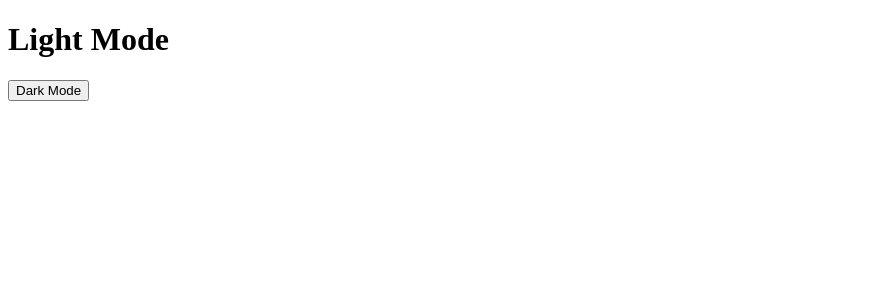
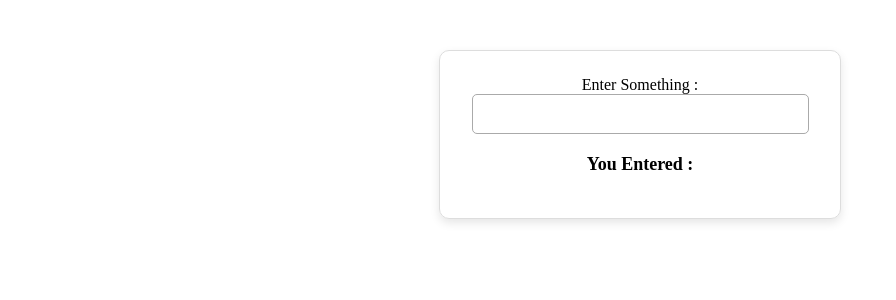
Before and after one commit to Ravi-Mk01/React, a React (Vite) app in the folder Day-4/UseState-apps/: page / in a window 1280 px wide. Shown: the top 300 px of the page, without its empty margins (0-896 px from the left). Built offline with nearby package versions, Linux system fonts and the light colour scheme.

Commit message:
Add new Component Input Box

```diff
--- /dev/null
+++ b/Day-4/UseState-apps/src/InputBox.jsx
@@ -0,0 +1,35 @@
+import { useState } from "react"
+
+function InputBox() {
+    const [text, setText] = useState("")
+    return (
+        <div style={{
+        width: "350px",
+        margin: "50px auto",
+        padding: "25px",
+        textAlign: "center",
+        border: "1px solid #ddd",
+        borderRadius: "10px",
+        boxShadow: "0 4px 10px rgba(0,0,0,0.1)"
+      }}>
+            <label>Enter Something :</label>
+            <input onChange={(event) => {
+                setText(event.target.value)
+            }}  style={{
+            width: "90%",
+            padding: "10px",
+            fontSize: "16px",
+            border: "1px solid #aaa",
+            borderRadius: "5px",
+            outline: "none"
+          }}
+   />
+            <p  style={{
+            marginTop: "20px",
+            fontSize: "18px",
+            fontWeight: "bold"
+          }}>You Entered : {text}</p>
+        </div>
+    )
+}
+export default InputBox
--- a/Day-4/UseState-apps/src/main.jsx
+++ b/Day-4/UseState-apps/src/main.jsx
@@ -6,6 +6,7 @@ import ShowHide from './ShowHide.jsx'
 import ChangeName from './ChangeName.jsx'
 import LikeButton from './LikeButton.jsx'
 import LightDark from './LightDark.jsx'
+import InputBox from './InputBox.jsx'
 createRoot(document.getElementById('root')).render(
 
     // <App />
@@ -13,6 +14,7 @@ createRoot(document.getElementById('root')).render(
     // <ShowHide/>
     //  <ChangeName/>
     // <LikeButton/>
-    <LightDark/>
+    // <LightDark/>
+    <InputBox/>
 
 )
```
